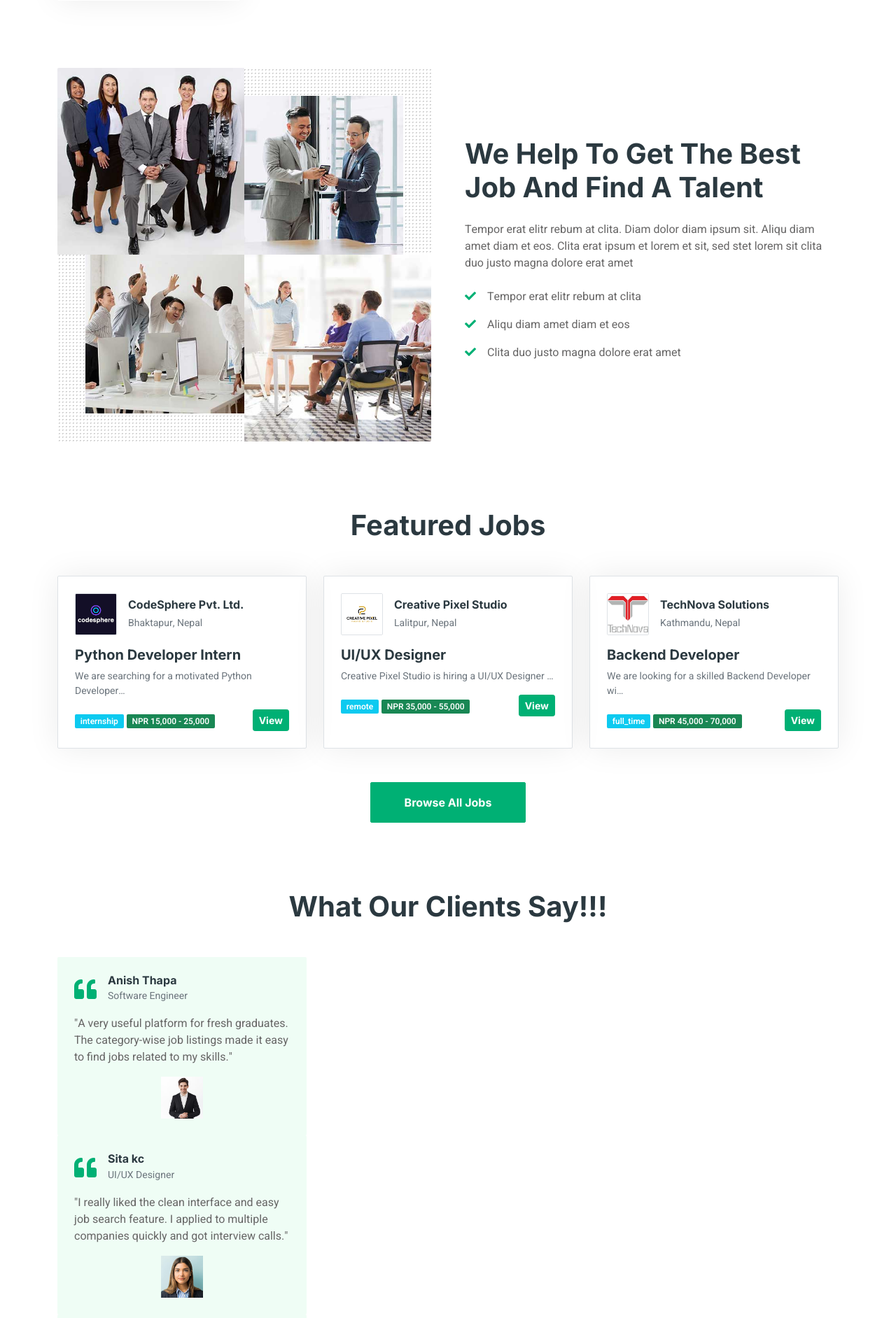
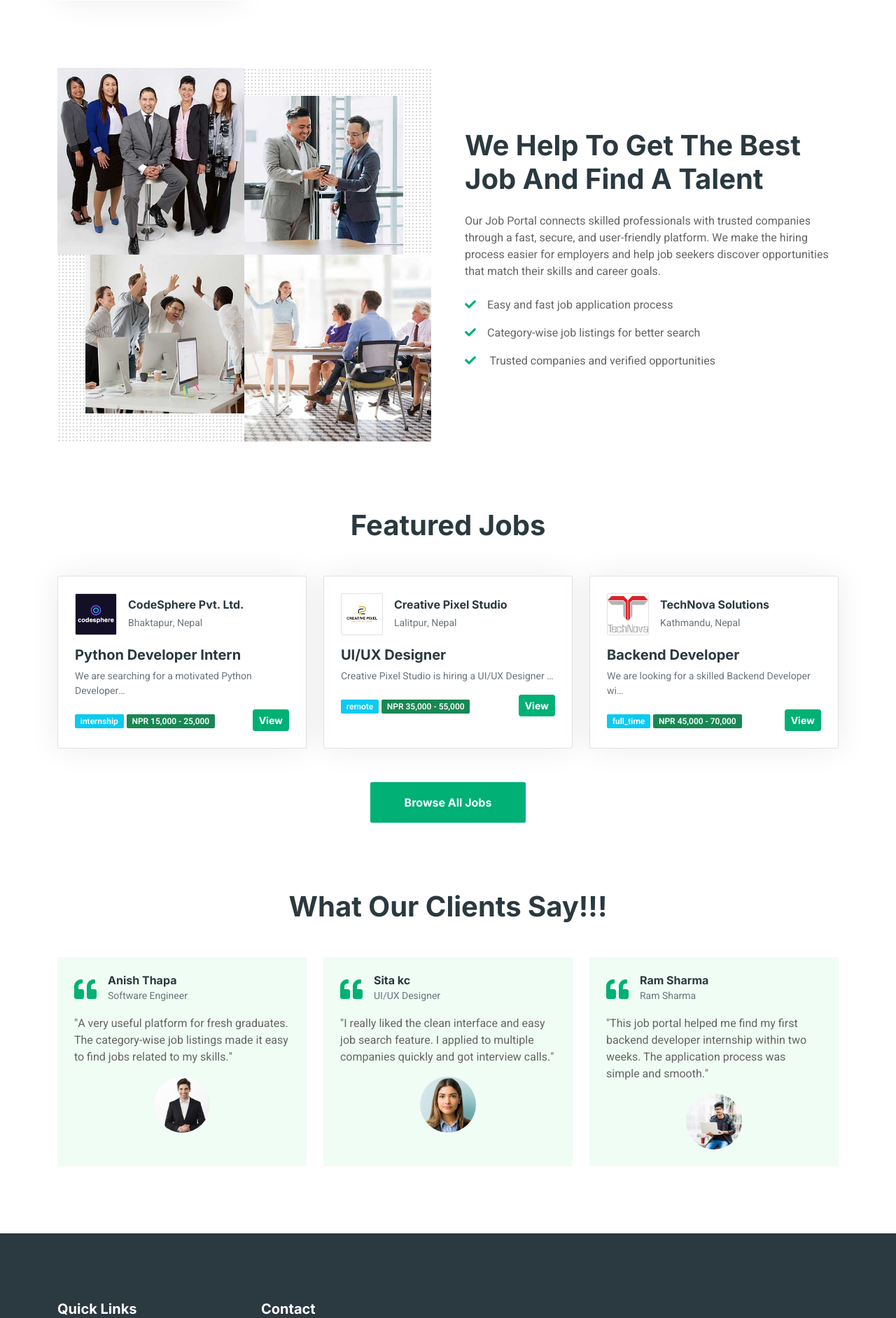
Before and after one commit to manishpandit01/job-portal, a Django app: page / in a window 1280 px wide. Shown: the part 1529-3413 px from the top of the page at 70% size. Run offline with Django 5.2, Linux system fonts and the light colour scheme; data comes from the database, SQL or seed files in the repository; both versions use the stored data as it was after the commit; some libraries are stand-ins or nearby versions.

Commit message:
modify about section

```diff
--- a/templates/jobportal/category/job.html
+++ b/templates/jobportal/category/job.html
@@ -35,7 +35,7 @@
 
                             <span>
                                 <i class="fa fa-clock text-primary me-2"></i>
-                                {{ job.job_type }}
+                                {{ job.get_job_type_display }}
                             </span>
 
                             <span>
--- a/templates/jobportal/footer.html
+++ b/templates/jobportal/footer.html
@@ -28,7 +28,7 @@
                 <div class="copyright">
                     <div class="row">
                         <div class="col-md-6 text-center text-md-start mb-3 mb-md-0">
-                            &copy; <a class="border-bottom" href="#">Job Portal</a>, All Right Reserved.
+                            &copy; <a class="border-bottom" href="{% url 'home' %}">Job Portal</a>, All Right Reserved.
 
 
                         </div>
--- a/templates/jobportal/home/about.html
+++ b/templates/jobportal/home/about.html
@@ -21,10 +21,11 @@
                     </div>
                     <div class="col-lg-6 wow fadeIn" data-wow-delay="0.5s">
                         <h1 class="mb-4">We Help To Get The Best Job And Find A Talent</h1>
-                        <p class="mb-4">Tempor erat elitr rebum at clita. Diam dolor diam ipsum sit. Aliqu diam amet diam et eos. Clita erat ipsum et lorem et sit, sed stet lorem sit clita duo justo magna dolore erat amet</p>
-                        <p><i class="fa fa-check text-primary me-3"></i>Tempor erat elitr rebum at clita</p>
-                        <p><i class="fa fa-check text-primary me-3"></i>Aliqu diam amet diam et eos</p>
-                        <p><i class="fa fa-check text-primary me-3"></i>Clita duo justo magna dolore erat amet</p>
+                        <p class="mb-4"> Our Job Portal connects skilled professionals with trusted companies through a fast, secure, and user-friendly platform.
+                        We make the hiring process easier for employers and help job seekers discover opportunities that match their skills and career goals.</p>
+                        <p><i class="fa fa-check text-primary me-3"></i>Easy and fast job application process</p>
+                        <p><i class="fa fa-check text-primary me-3"></i>Category-wise job listings for better search</p>
+                        <p><i class="fa fa-check text-primary me-3"></i> Trusted companies and verified opportunities</p>
                     </div>
                 </div>
             </div>
--- a/templates/jobportal/home/testimonial.html
+++ b/templates/jobportal/home/testimonial.html
@@ -3,9 +3,9 @@
         <div class="container-xxl py-5 wow fadeInUp" data-wow-delay="0.1s">
             <div class="container">
                 <h1 class="text-center mb-5">What Our Clients Say!!!</h1>
-                {% for testimonial in testimonials %}
                 <div class="row g-4">
-                    <div class="col-md-6 col-lg-4 wow fadeInUp" data-wow-delay="0.2s">
+                    {% for testimonial in testimonials %}
+                    <div class="col-md-6 col-lg-4 wow fadeInUp">
                         <div class="testimonial-item bg-light rounded p-4 h-100">
                             <div class="d-flex align-items-center mb-3">
                                 <i class="fa fa-quote-left fa-2x text-primary me-3"></i>
@@ -16,12 +16,12 @@
                             </div>
                             <p class="mb-3">{{testimonial.message}}</p>
                             <div class="text-center">
-                                <img class="" src="{{testimonial.image.url}}" alt="Mike Chen" style="width: 60px; height: 60px; object-fit: cover;">
+                                <img class="img-fluid rounded-circle" src="{{testimonial.image.url}}" alt="" style="width: 80px; height: 80px; object-fit: cover;">
                             </div>
                         </div>
                     </div>
+                {% endfor %}
                 </div>
-                {% endfor %}
             </div>
         </div>
         <!-- Testimonial End -->
--- a/templates/jobportal/testimonial/testimonial.html
+++ b/templates/jobportal/testimonial/testimonial.html
@@ -8,7 +8,7 @@
                 <h1 class="text-center mb-5">What Our Clients Say!!!</h1>
                 <div class="row g-4">
                     {% for clients in testimonials %}
-                    <div class="col-md-6 col-lg-4 wow fadeInUp" data-wow-delay="0.1s">
+                    <div class="col-md-6 col-lg-4 wow fadeInUp">
                         <div class="testimonial-item bg-light rounded p-4 h-100">
                             <div class="d-flex align-items-center mb-3">
                                 <i class="fa fa-quote-left fa-2x text-primary me-3"></i>
@@ -19,7 +19,7 @@
                             </div>
                             <p class="mb-3">{{clients.message}}</p>
                             <div class="text-center">
-                                <img class="img-fluid rounded-circle" src="{{clients.image.url}}" alt="Sarah Johnson" style="width: 80px; height: 80px; object-fit: cover;">
+                                <img class="img-fluid rounded-circle" src="{{clients.image.url}}" alt="" style="width: 80px; height: 80px; object-fit: cover;">
                             </div>
                         </div>
                     </div>
```
Also changed, not shown: db.sqlite3, media/client_image/job1.avif (added), media/client_image/job2.avif (added), media/client_image/job3.avif (added), media/company_logo/logo1.jpg (added), media/company_logo/logo2.png (added), media/company_logo/logo3.png (added), 1 other file.
